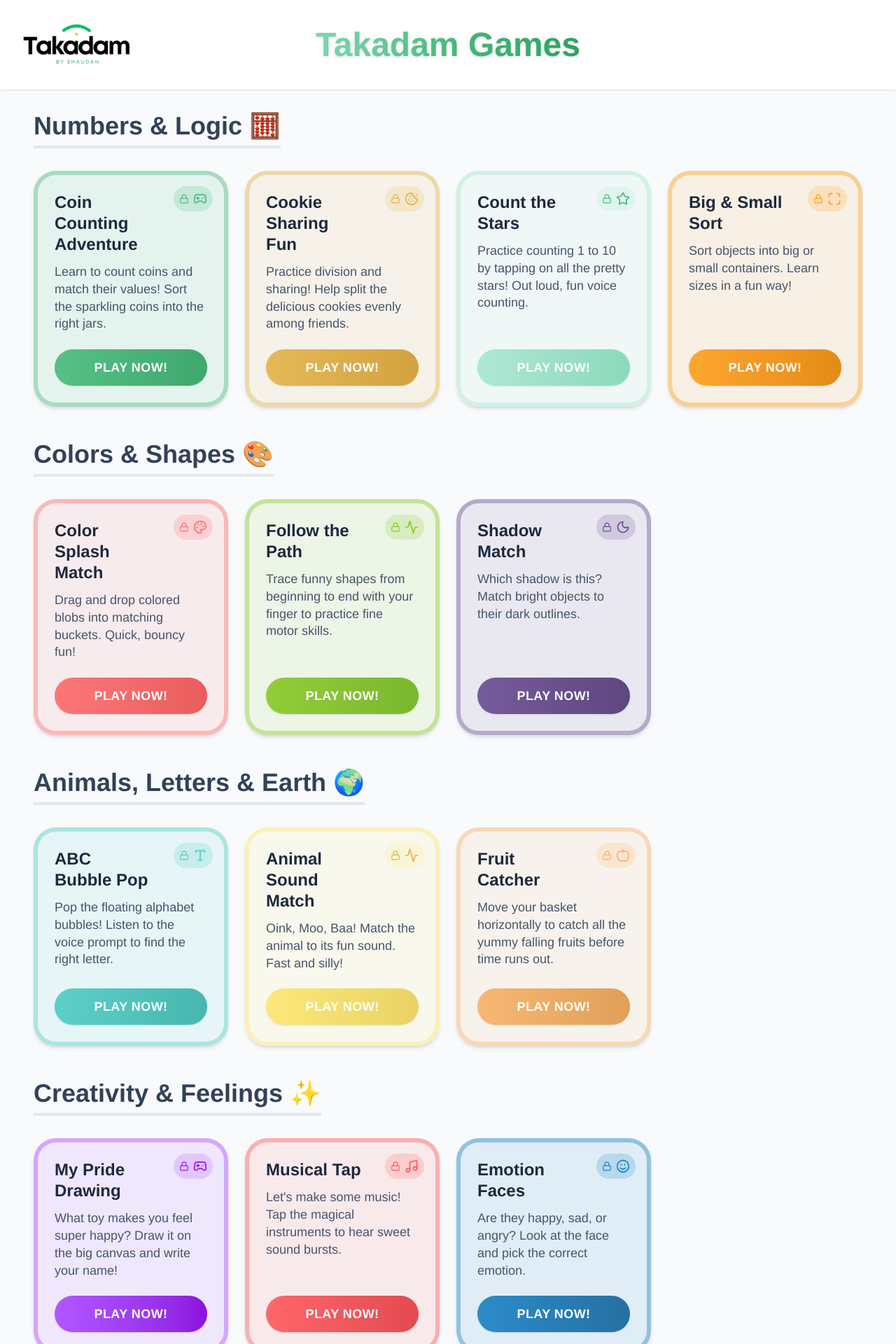
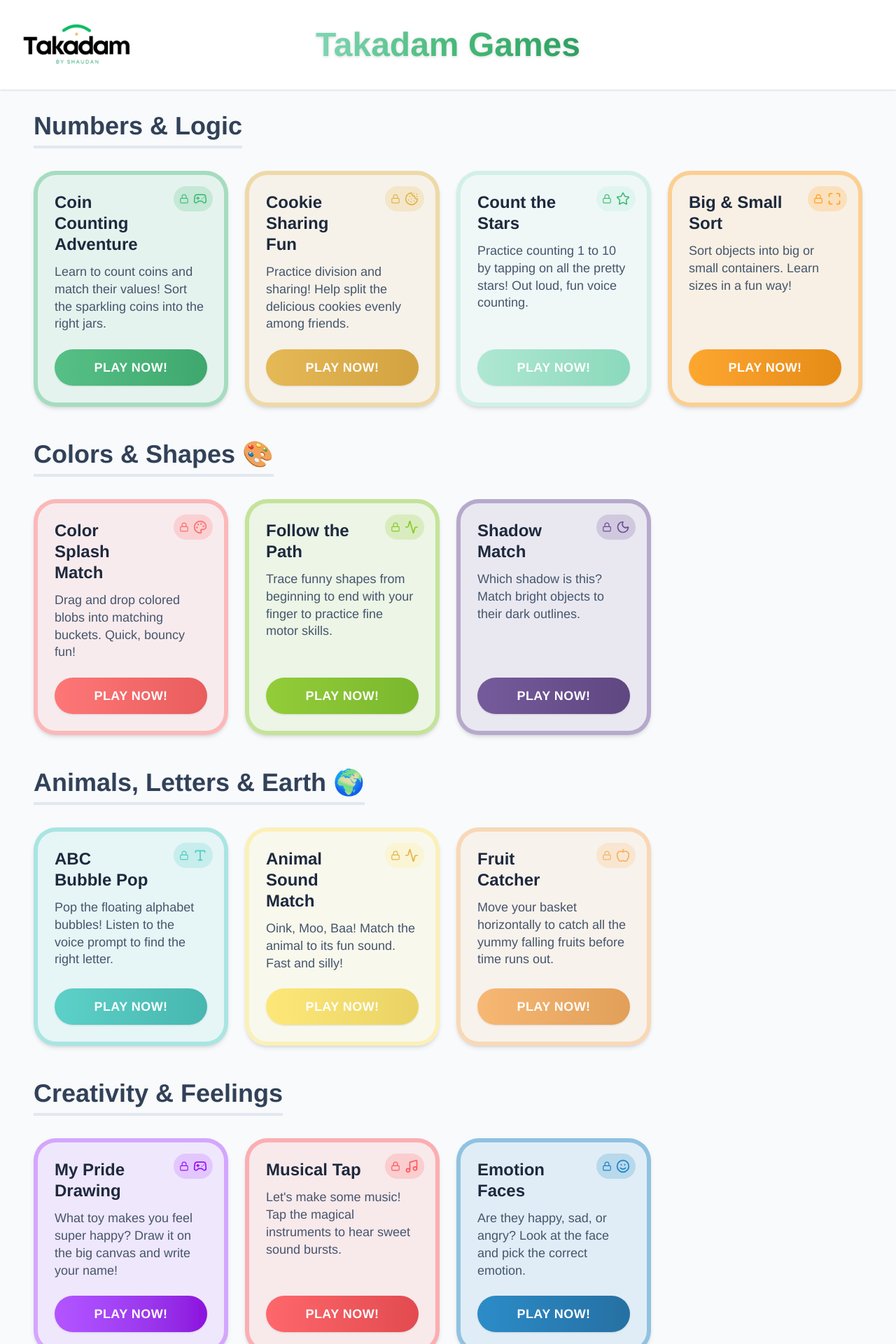
Before and after one commit to testuser-xyz/takadam-games, a React (Vite) app: page / in a window 1280 px wide. Shown: the top 1920 px of the page at 70% size. Built offline with nearby package versions, Linux system fonts and the light colour scheme.

Commit message:
added emoji

```diff
--- a/src/App.tsx
+++ b/src/App.tsx
@@ -29,7 +29,7 @@ function BackButton() {
 
 const CATEGORIES = [
   {
-    name: "Numbers & Logic 🧮",
+    name: "Numbers & Logic",
     games: [
       { id: "/coin-counting", title: "Coin Counting Adventure", desc: "Learn to count coins and match their values! Sort the sparkling coins into the right jars.", color: "from-[#47BB7B] to-[#2DA060]", bgLight: "bg-[#47BB7B]/10", borderOut: "border-[#47BB7B]/40", bgIcon: "bg-[#47BB7B]/20", textMain: "text-[#47BB7B]", icon: Gamepad2 },
       { id: "/cookie-sharing", title: "Cookie Sharing Fun", desc: "Practice division and sharing! Help split the delicious cookies evenly among friends.", color: "from-[#E4B347] to-[#D09A2E]", bgLight: "bg-[#E4B347]/10", borderOut: "border-[#E4B347]/40", bgIcon: "bg-[#E4B347]/20", textMain: "text-[#E4B347]", icon: Cookie },
@@ -54,7 +54,7 @@ const CATEGORIES = [
     ]
   },
   {
-    name: "Creativity & Feelings ✨",
+    name: "Creativity & Feelings",
     games: [
       { id: "/my-pride-drawing", title: "My Pride Drawing", desc: "What toy makes you feel super happy? Draw it on the big canvas and write your name!", color: "from-purple-500 to-purple-700", bgLight: "bg-purple-500/10", borderOut: "border-purple-500/40", bgIcon: "bg-purple-500/20", textMain: "text-purple-600", icon: Gamepad2 },
       { id: "/musical-tap", title: "Musical Tap", desc: "Let's make some music! Tap the magical instruments to hear sweet sound bursts.", color: "from-[#FF595E] to-[#E03A3F]", bgLight: "bg-[#FF595E]/10", borderOut: "border-[#FF595E]/40", bgIcon: "bg-[#FF595E]/20", textMain: "text-[#FF595E]", icon: Music },
```
